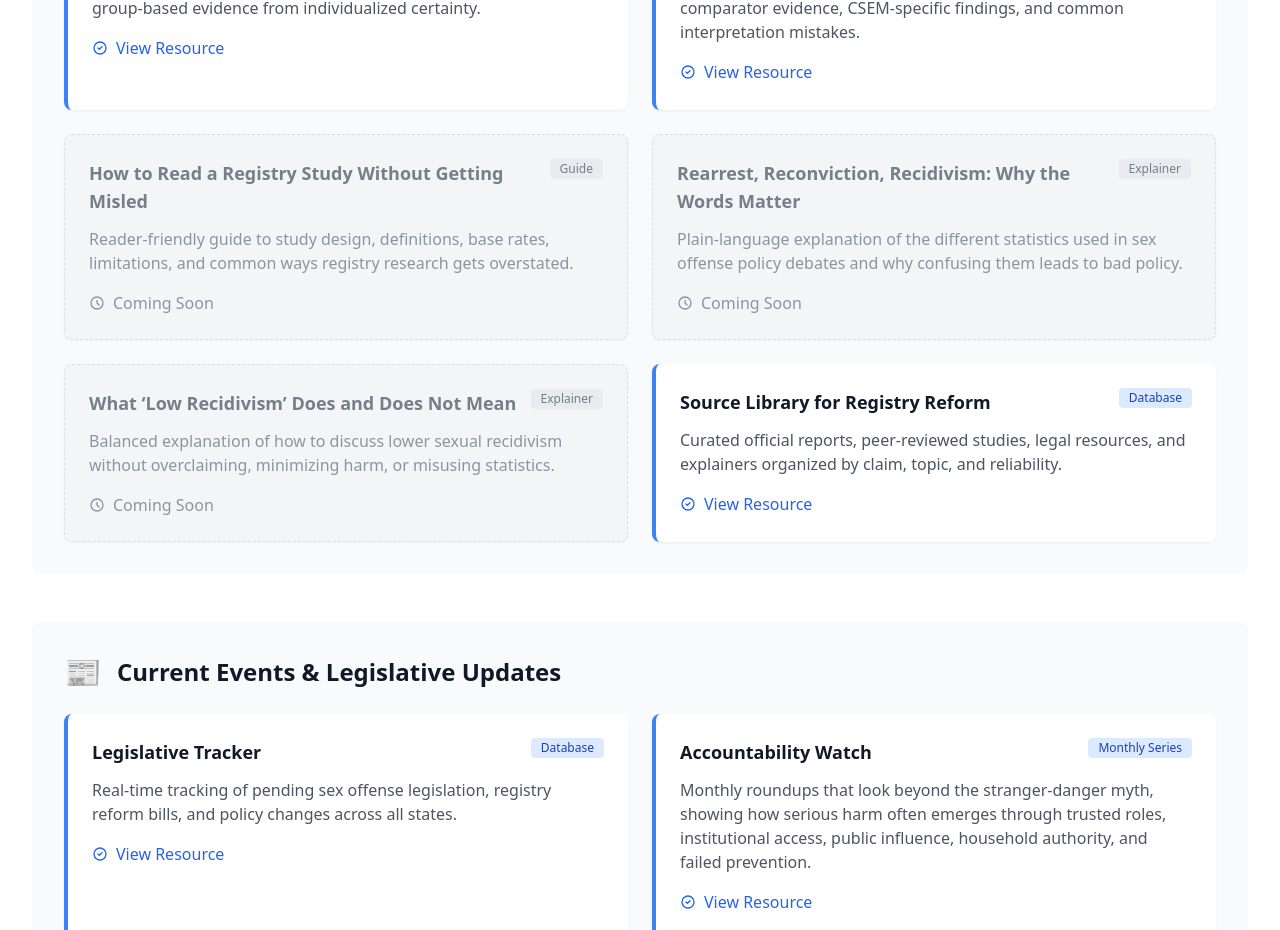
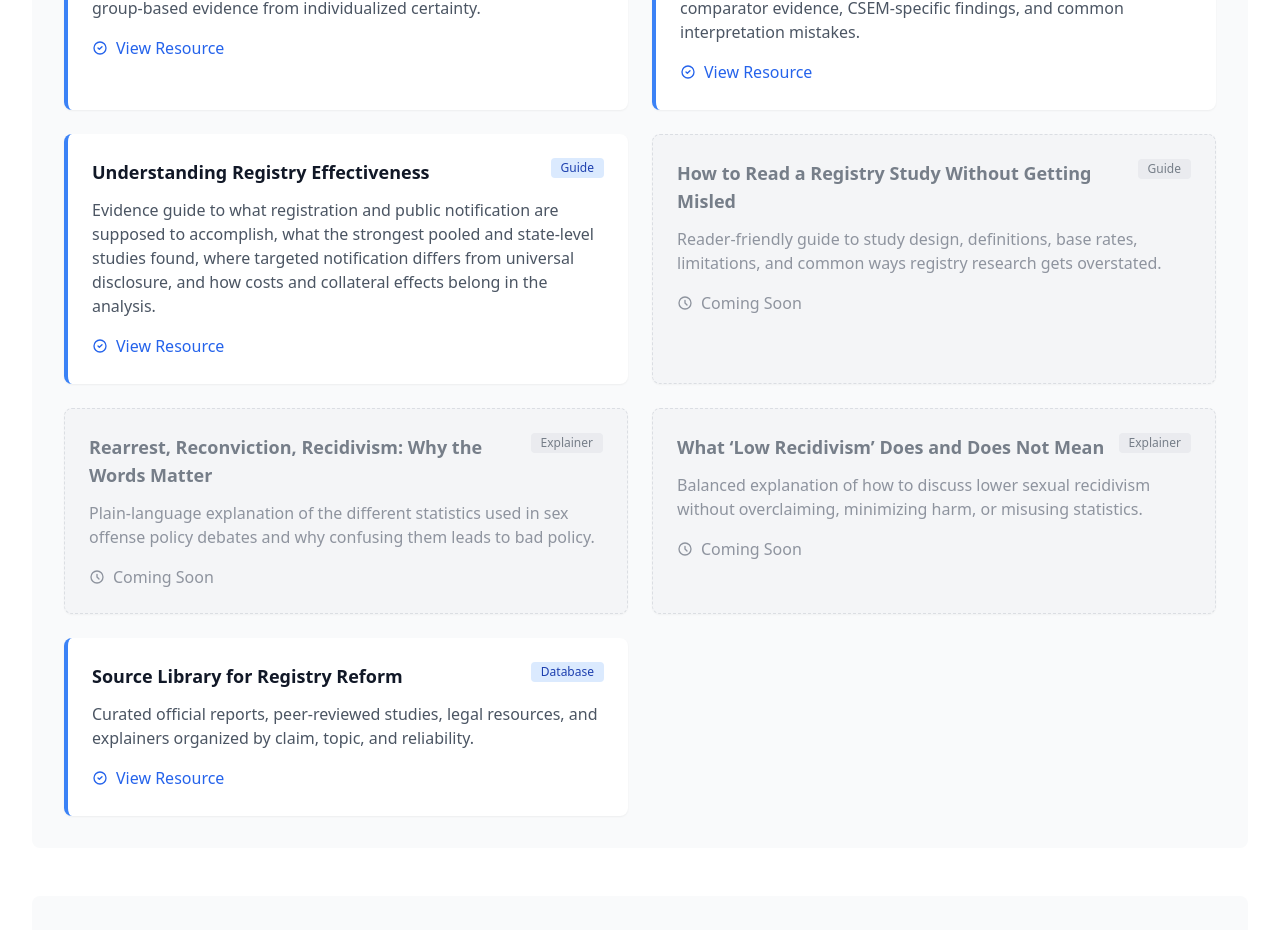
Before and after one commit to projectsolarrecon/Solar, a React (Vite) app: page /resources in a window 1280 px wide. Shown: the part 7479-8409 px from the top of the page. Built offline with nearby package versions, Linux system fonts and the light colour scheme.

Commit message:
List registry effectiveness evidence guide

```diff
--- a/src/pages/Resources.tsx
+++ b/src/pages/Resources.tsx
@@ -332,6 +332,12 @@ function Resources() {
           link: "/resources/recidivism-evidence-guide"
         },
         {
+          name: "Understanding Registry Effectiveness",
+          type: "Guide",
+          description: "Evidence guide to what registration and public notification are supposed to accomplish, what the strongest pooled and state-level studies found, where targeted notification differs from universal disclosure, and how costs and collateral effects belong in the analysis.",
+          link: "/resources/registry-effectiveness-evidence-guide"
+        },
+        {
           name: "How to Read a Registry Study Without Getting Misled",
           type: "Guide",
           description: "Reader-friendly guide to study design, definitions, base rates, limitations, and common ways registry research gets overstated.",
```
